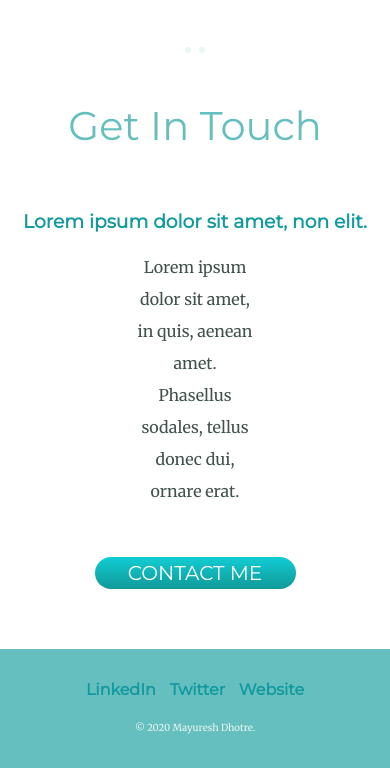
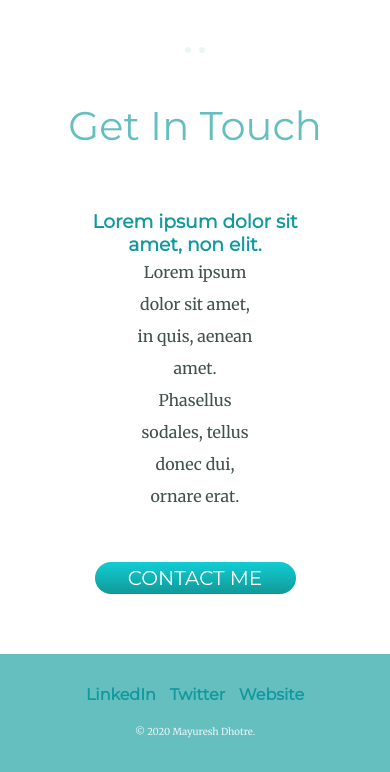
Before and after one commit to MayureshDhotre/Intro, a plain HTML site: page index.html in a window 390 px wide. Shown: the part 2493-3265 px from the top of the page. Drawn offline with Linux system fonts and the light colour scheme.

Commit message:
Fixing site for mobile view.

```diff
--- a/index.html
+++ b/index.html
@@ -41,7 +41,7 @@
     <hr>
     <div class="contact-me">
       <h2>Get In Touch</h2>
-      <h3>Lorem ipsum dolor sit amet, non elit.</h3>
+      <h3 class="below-getintouch">Lorem ipsum dolor sit amet, non elit.</h3>
       <p class="contactme-para">Lorem ipsum dolor sit amet, in quis, aenean amet. Phasellus sodales, tellus donec dui, ornare erat.</p>
       <a class="btn" href="mailto:name@email.com">CONTACT ME</a>
     </div>
```
